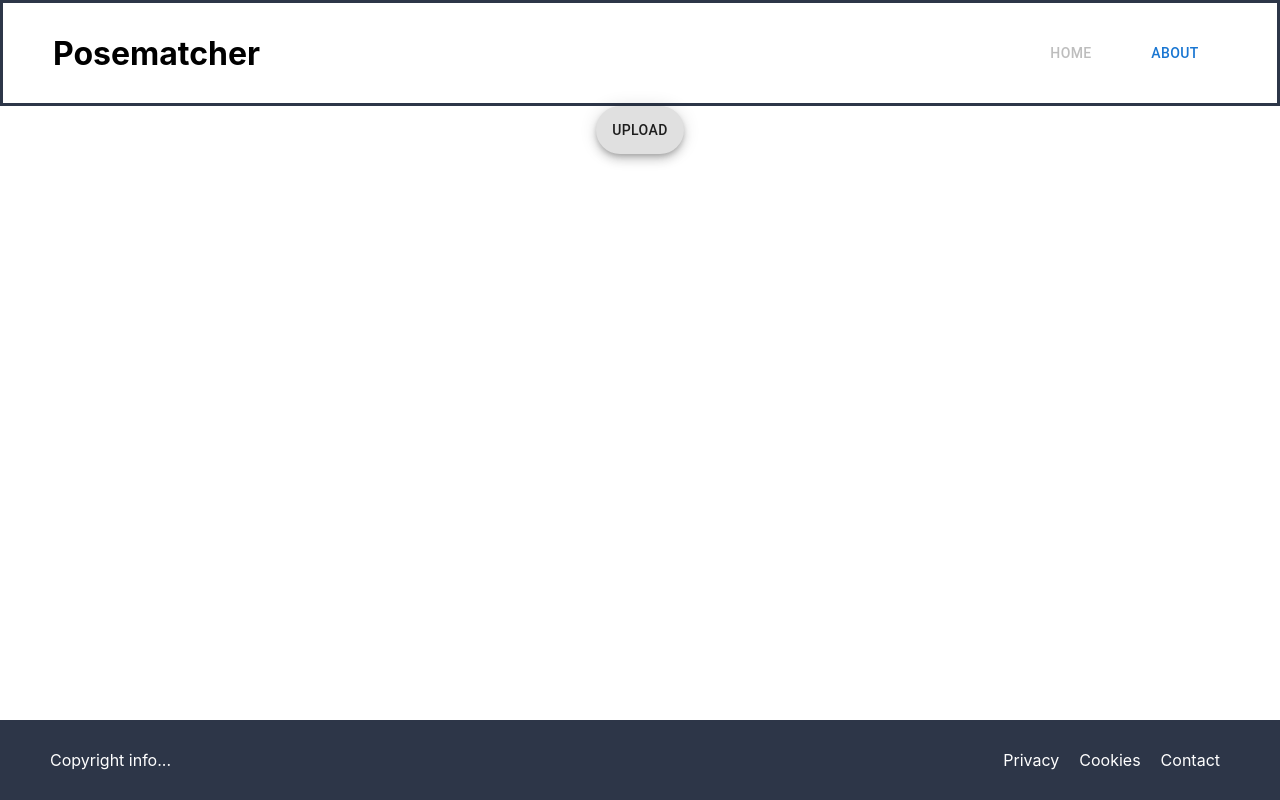
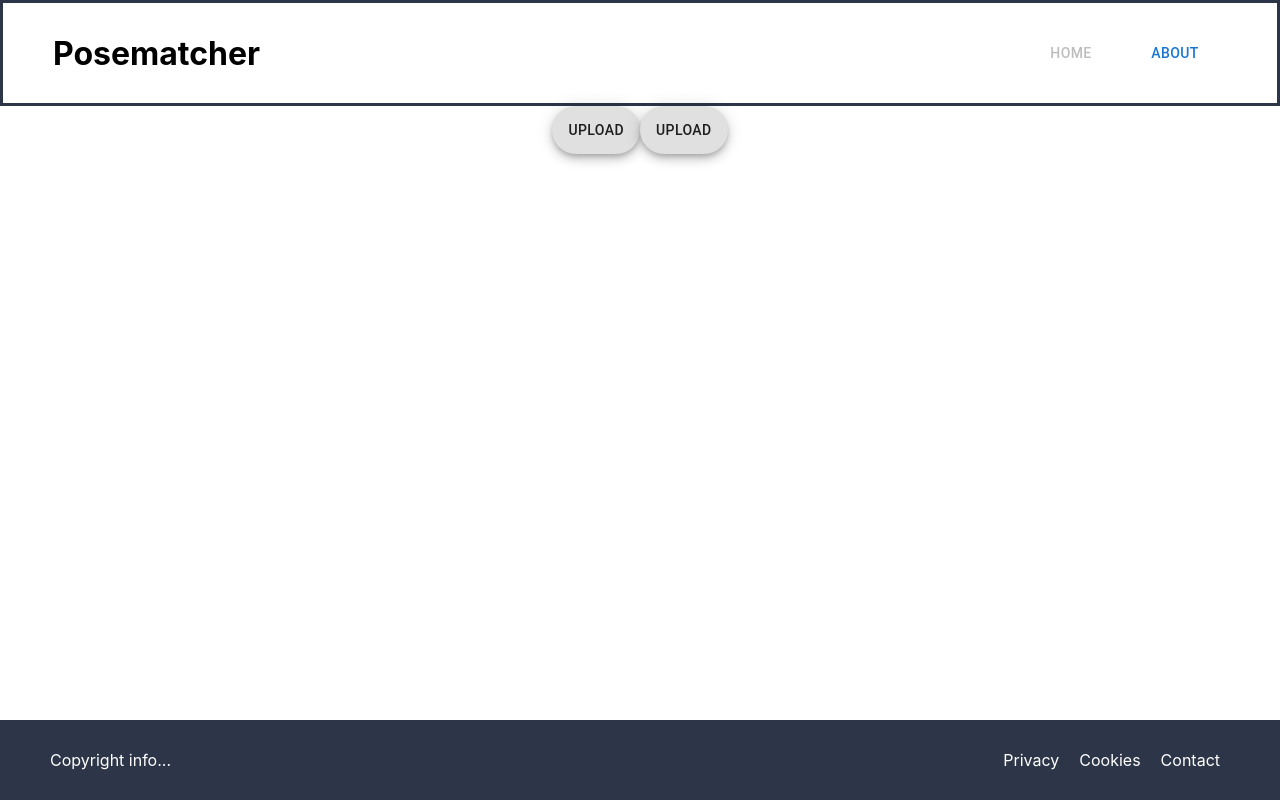
Before and after one commit to CairoB/PoseMatcherUI, a React (Create React App) app: page /home in a window 1280 px wide. Built offline with nearby package versions, Linux system fonts and the light colour scheme.

Commit message:
restructured the useState() to be in HomePage
also removed contact page

```diff
--- a/src/App.js
+++ b/src/App.js
@@ -12,7 +12,6 @@ function App() {
         <Routes>
           <Route index path="/home" element={<HomePage></HomePage>}></Route>
           <Route path="/about" element={<AboutPage></AboutPage>}></Route>
-          <Route path="/contact" element={<ContactPage></ContactPage>}></Route>
           <Route path="*" element={<NoMatch></NoMatch>}></Route>
         </Routes>
       </BrowserRouter>
--- a/src/components/ImageUpload.jsx
+++ b/src/components/ImageUpload.jsx
@@ -1,10 +1,7 @@
 import { Fab } from "@mui/material";
-import { useState } from "react";
 import "../Placeholder.png";
 
 export default function ImageUpload(props) {
-  const { image, setImage } = useState();
-
   return (
     <>
       <img></img>
--- a/src/components/pages/HomePage.jsx
+++ b/src/components/pages/HomePage.jsx
@@ -1,12 +1,22 @@
 import ImageUpload from "../ImageUpload";
-import Navbar from "../Navbar";
-import Footer from "../Footer";
 import BasePage from "./BasePage";
+import { useState } from "react";
 
 export default function HomePage(props) {
+  const { imageOne, setImageOne } = useState();
+  const { imageTwo, setImageTwo } = useState();
+
   return (
     <>
-      <BasePage page="Home" content={<ImageUpload></ImageUpload>}></BasePage>
+      <BasePage
+        page="Home"
+        content={
+          <>
+            <ImageUpload image={imageOne} setImage={setImageOne}></ImageUpload>
+            <ImageUpload image={imageTwo} setImage={setImageTwo}></ImageUpload>
+          </>
+        }
+      ></BasePage>
     </>
   );
 }
```
